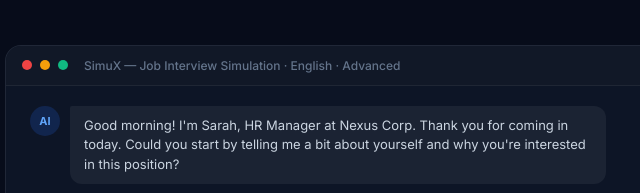
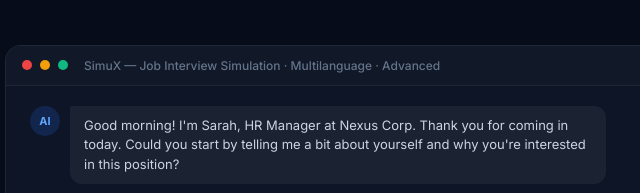
Before and after one commit to jquiros76/simux2.0, a plain HTML site: page index.html in a window 1280 px wide. Shown: the part 556-749 px from the top of the page, 275-915 px from the left. Drawn offline with Linux system fonts and the light colour scheme.

Commit message:
Update and rename simux_platform_complete.html to index.html

```diff
--- a/simux_platform_complete.html
+++ b/index.html
@@ -751,7 +751,7 @@
           <div class="preview-dot" style="background:#ef4444"></div>
           <div class="preview-dot" style="background:#f59e0b"></div>
           <div class="preview-dot" style="background:#10b981"></div>
-          <span class="preview-title">SimuX — Job Interview Simulation · English · Advanced</span>
+          <span class="preview-title">SimuX — Job Interview Simulation · Multilanguage · Advanced</span>
         </div>
         <div class="preview-chat">
           <div class="msg-row">
```
